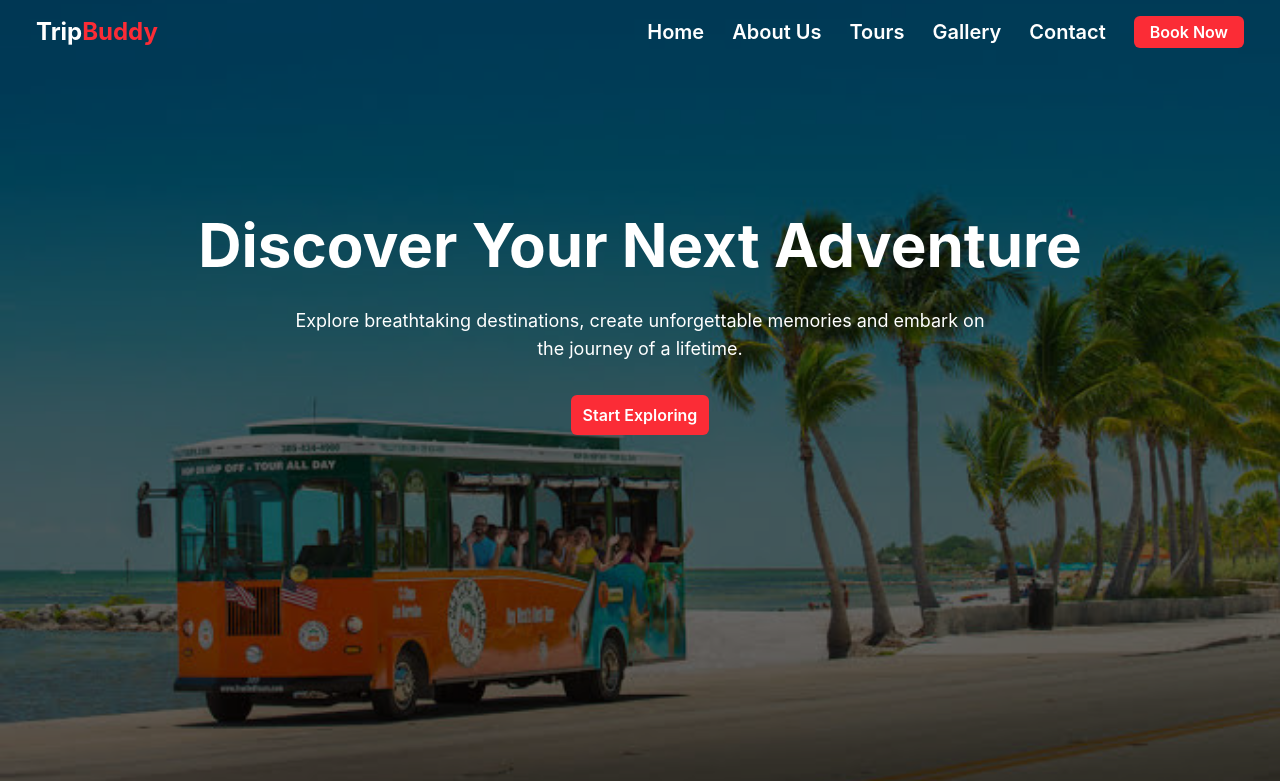
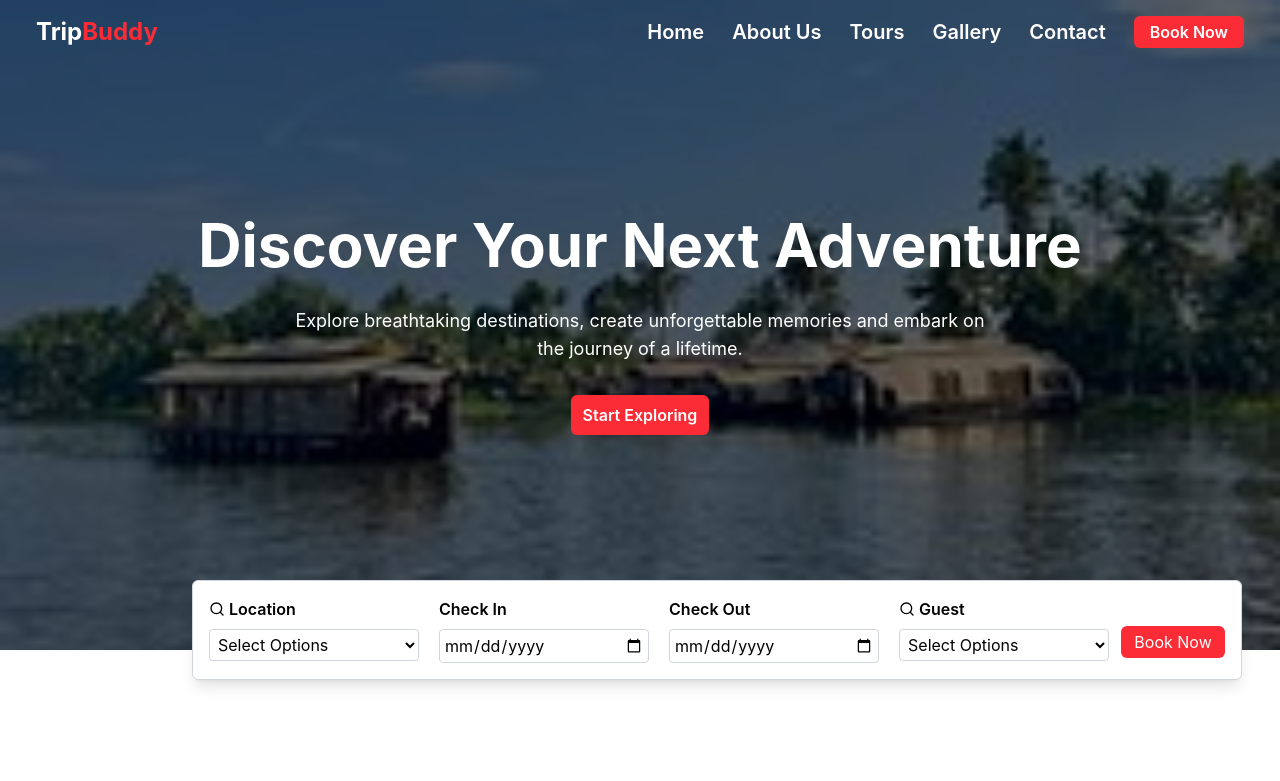
Before and after one commit to mehreenramzan721/Responsive-Tour-and-Traveller-website, a React (Vite) app in the folder Trippy-Tour-Website/: page / in a window 1280 px wide. Shown: the top 781 px of the page. Built offline with nearby package versions, Linux system fonts and the light colour scheme.

Commit message:
changes saved

```diff
--- a/Trippy-Tour-Website/src/Components/Hero.jsx
+++ b/Trippy-Tour-Website/src/Components/Hero.jsx
@@ -1,25 +1,23 @@
 import React from 'react'
-// import Slider from "react-slick";
-import { Swiper, SwiperSlide } from 'swiper/react'; import 'swiper/css';
-// import "slick-carousel/slick/slick-theme.css";
+import { Swiper, SwiperSlide } from 'swiper/react';
+import { Autoplay, Pagination } from 'swiper/modules';
+import 'swiper/css';
+import 'swiper/css/pagination';
 import banner1 from '../assets/Hero1.jpg'
 import banner2 from '../assets/Hero3.jpg'
 import banner3 from '../assets/Hero4.jpg'
 import { Search } from 'lucide-react';
 
 const Hero = () => {
-    const settings = {
-        dots: true,
-        infinite: true,
-        speed: 500,
-        slidesToShow: 1,
-        slidesToScroll: 1
-      };
   return (
-    <SwiperSlide className="slider-container -mt-12 overflow-hidden">
-      <Swiper {...settings}>
-        <div className=''>
-          <div className='h-[650px] lg:h-[800px] relative'
+    <div className="slider-container -mt-12 overflow-hidden">
+      <Swiper
+        modules={[Autoplay, Pagination]}
+        loop={true}
+        autoplay={{ delay: 3000 }}
+        pagination={{ clickable: true }}
+      >
+        <SwiperSlide className='h-[650px] lg:h-[800px] relative'
           style={{
             backgroundImage: `url(${banner1})`,
             backgroundSize: 'cover',
@@ -35,10 +33,9 @@ const Hero = () => {
               </div>
             </div>
           </div>
-          </div>
-        </div>
-        <div className=''>
-          <div className='h-[650px] lg:h-[800px] relative'
+        </SwiperSlide>
+
+        <SwiperSlide className='h-[650px] lg:h-[800px] relative'
           style={{
             backgroundImage: `url(${banner2})`,
             backgroundSize: 'cover',
@@ -54,10 +51,9 @@ const Hero = () => {
               </div>
             </div>
           </div>
-          </div>
-        </div>
-        <div className=''>
-          <div className='h-[650px] lg:h-[800px] relative'
+        </SwiperSlide>
+
+        <SwiperSlide className='h-[650px] lg:h-[800px] relative'
           style={{
             backgroundImage: `url(${banner3})`,
             backgroundSize: 'cover',
@@ -73,14 +69,14 @@ const Hero = () => {
               </div>
             </div>
           </div>
-          </div>
-        </div>
+        </SwiperSlide>
       </Swiper>
+
       <div className='bg-white border border-gray-300 shadow-lg rounded-md z-10 left-[15%] absolute hidden lg:block bottom-[15%] items-center justify-center w-[1050px] mx-auto p-4'>
         <div className='flex gap-3 items-center'>
           <div className='grid gap-5 grid-cols-4 flex-grow'>
             <div className='flex flex-col gap-2'>
-                    <label htmlFor="" className='flex font-semibold gap-1 items-center'><Search className='w-4 h-4'/>Location</label>
+              <label htmlFor="" className='flex font-semibold gap-1 items-center'><Search className='w-4 h-4' />Location</label>
               <select name="" id="" className='border border-gray-300 rounded-sm p-1'>
                 <option value="">Select Options</option>
                 <option value="">Best</option>
@@ -92,14 +88,14 @@ const Hero = () => {
             </div>
             <div className='flex flex-col gap-2'>
               <label htmlFor="" className='font-semibold'>Check In</label>
-                    <input type="date" className='border p-1 border-gray-300 rounded-sm'/>
+              <input type="date" className='border p-1 border-gray-300 rounded-sm' />
             </div>
             <div className='flex flex-col gap-2'>
               <label htmlFor="" className='font-semibold'>Check Out</label>
-                    <input type="date" className='border p-1 border-gray-300 rounded-sm'/>
+              <input type="date" className='border p-1 border-gray-300 rounded-sm' />
             </div>
             <div className='flex flex-col gap-2'>
-                    <label htmlFor="" className='flex font-semibold gap-1 items-center'><Search className='w-4 h-4'/>Guest</label>
+              <label htmlFor="" className='flex font-semibold gap-1 items-center'><Search className='w-4 h-4' />Guest</label>
               <select name="" id="" className='border border-gray-300 rounded-sm p-1'>
                 <option value="">Select Options</option>
                 <option value="">7 people</option>
@@ -114,10 +110,9 @@ const Hero = () => {
             <label htmlFor="" className='text-white'>Transmissioin</label>
             <button className='bg-red-500 transition-all ease-in text-white hover:bg-black hover:text-white px-3 h-8 py-1 rounded-md'>Book Now</button>
           </div>
-
         </div>
       </div>
-    </SwiperSlide>
+    </div>
   )
 }
 
```
Lines whose indentation alone changed are shown as unchanged.
